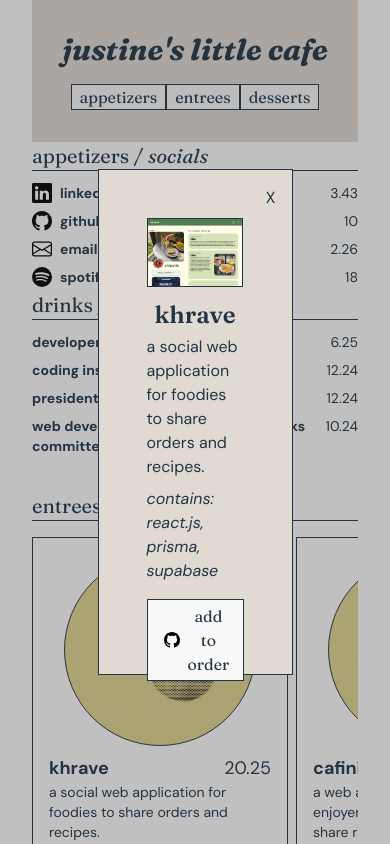
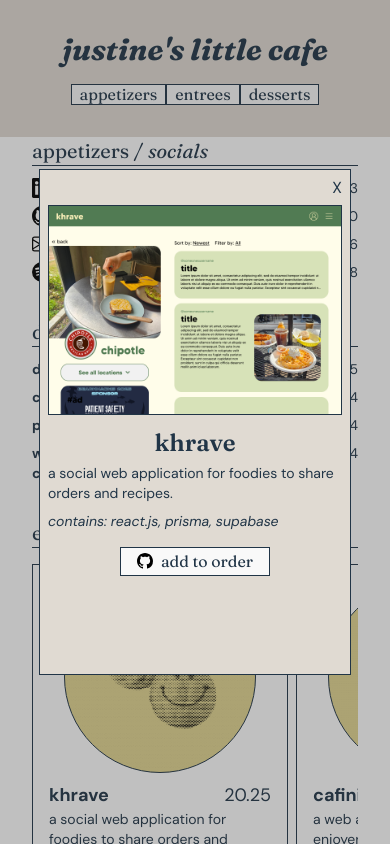
Before and after one commit to jaerlcruz/jaerlcruz.github.io, a React (Vite) app: page / in a window 390 px wide. Both pictures are taken after a click on the element 160 px from the left and 728 px from the top of the page. Shown: the top 844 px of the page. Built offline with nearby package versions, Linux system fonts and the light colour scheme.

Commit message:
UI/UX mobile fix

```diff
--- a/src/App.css
+++ b/src/App.css
@@ -4,7 +4,7 @@
   margin: 0 auto;
   /* padding: 2rem; */
   text-align: left;
-  overflow-x: hidden;
+  /* overflow-x: hidden; */
 }
 
 .logo {
--- a/src/App.jsx
+++ b/src/App.jsx
@@ -100,19 +100,19 @@ function App() {
   }
 
   return (
-    <div>
+    <div className="mb-16">
       {/* overlays */}
       {focus &&
-        <div className="fixed top-0 left-0 w-full h-full flex justify-center items-center z-50 bg-[rgba(47,47,47,0.3)]" onClick={() => setFocus(null)}>
-          <div className="fixed w-1/2 h-3/5 lg:h-2/3 border bg-[#E0DAD2] p-4" onClick={(e) => e.stopPropagation()}>
+        <div className="fixed top-0 left-0 w-full h-full flex justify-center items-center z-70 bg-[rgba(47,47,47,0.3)]" onClick={() => setFocus(null)}>
+          <div className="flex flex-col fixed max-w-4/5 lg:w-1/2 h-3/5 lg:h-2/3 border bg-[#E0DAD2] p-2 lg:p-4" onClick={(e) => e.stopPropagation()}>
               <p className="text-right cursor-pointer mb-2" onClick={() => setFocus(null)}>X</p>
-              <div className="flex flex-col items-center w-full h-full px-8">
+              <div className="flex flex-col items-center w-full h-full x-8">
                 {focus.previewImg !== "" ?
                   <img src={focus.previewImg} className="mb-2 border max-h-3/5"/>
                 :<></>}
                 <h2 className="text-2xl font-semibold my-1">{focus.title}</h2>
-                <p className="w-full">{focus.desc}</p>
-                <p className="italic mt-2 w-full">
+                <p className="w-full lg:text-base text-sm">{focus.desc}</p>
+                <p className="italic mt-2 w-full lg:text-base text-sm">
                   contains: {focus.ingredients}
                 </p>
                 {focus.gitlink === "" ?
@@ -125,10 +125,9 @@ function App() {
           </div>
         </div>
       }
-    <div className="mx-8 md:mx-24 lg:mx-64">
 
       {/* navbar */}
-      <div className="sticky top-0 z-40 bg-[#E0DAD2] left-0 w-full pb-8 pt-8">
+      <div className="sticky top-0 z-60 bg-[#E0DAD2] left-0 w-full pb-8 pt-8">
         <h2 className="text-center text-3xl md:text-4xl font-bold italic">
           justine's little cafe
         </h2>
@@ -143,7 +142,9 @@ function App() {
         </div>
       </div>
 
-      <div className="md:flex gap-12">
+    <div className="mx-8 md:mx-24 lg:mx-64">
+
+      <div className="flex flex-col md:flex-row md:gap-12 gap-8">
         {/* socials container */}
         <div className="md:w-1/2">
           <h2 id="appetizers" className="text-xl">
@@ -209,11 +210,11 @@ function App() {
           desserts / <em>about me</em>
         </h2>
         <hr className="pb-2"/>
-        <div className="py-4 flex items-center justify-between">
-            <img className="bg-[#E2D591] max-w-[30%] rounded-full mb-2 border transition-all ease-in-out -rotate-6 hover:rotate-6" src={hoverProfile?profile:halftone}
+        <div className="py-4 flex flex-col sm:flex-row items-center justify-between gap-2 sm:gap-8">
+            <img className="bg-[#E2D591] w-4/5 sm:max-w-[30%] rounded-full mb-2 border transition-all ease-in-out -rotate-6 hover:rotate-6" src={hoverProfile?profile:halftone}
             onMouseEnter={() => setHoverProfile(true)}
             onMouseLeave={() => setHoverProfile(false)}/>
-            <div className="ml-8">
+            <div className="">
               <h2 className="text-3xl font-bold mb-2">Justine Cruz</h2>
               <p>
                 Computer Science graduate from California State University, Long Beach. Passionate about combining computers and creativity. Aspiring full-stack developer.
--- a/src/index.css
+++ b/src/index.css
@@ -4,8 +4,9 @@
 
 :root {
   font-family: 'DM Sans', system-ui, Avenir, Helvetica, Arial, sans-serif;
-  line-height: 1.5;
+  line-height: 1.2;
   font-weight: 400;
+  overflow-x: hidden;
 
   color-scheme: light dark;
   /* color: #5A310D; */
```
